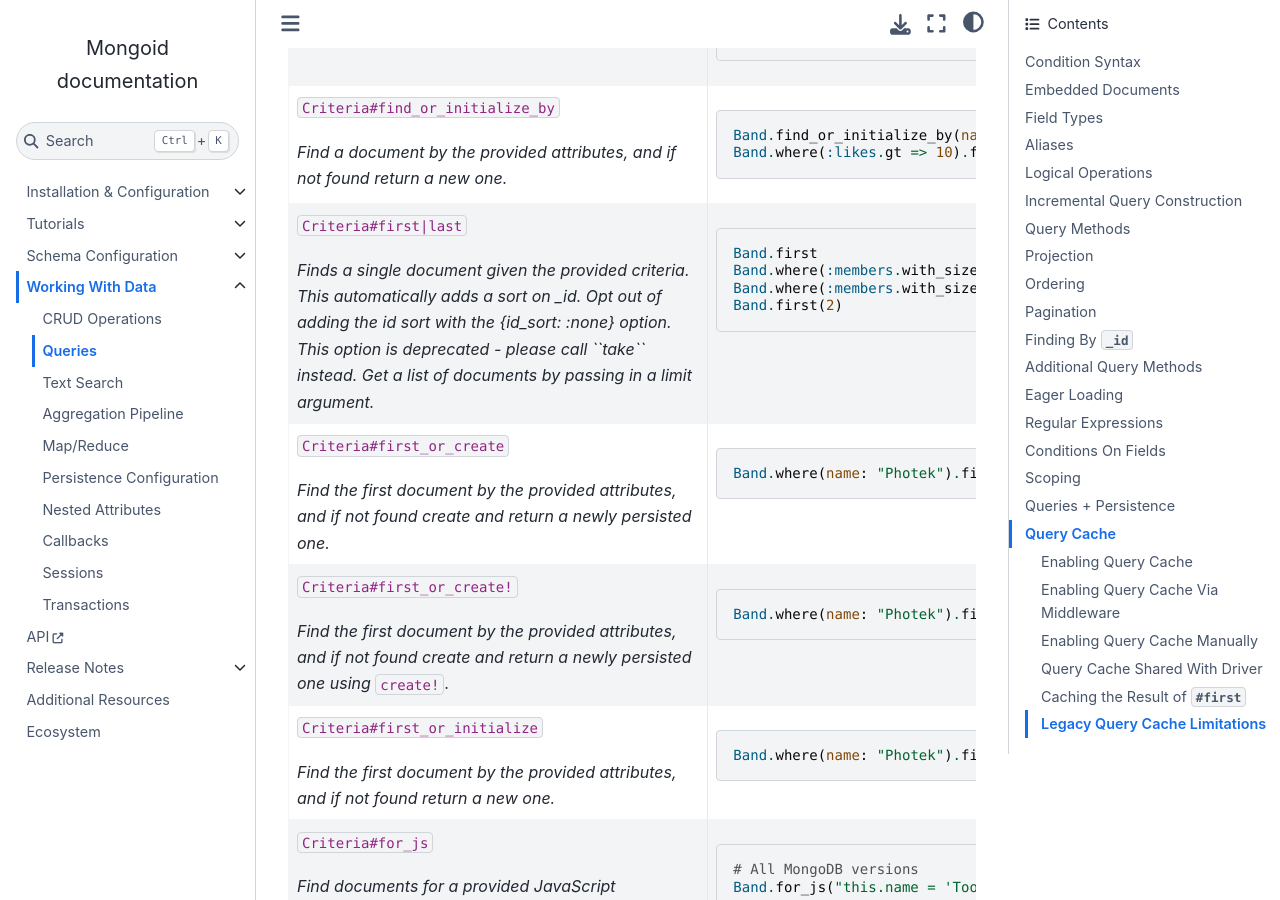
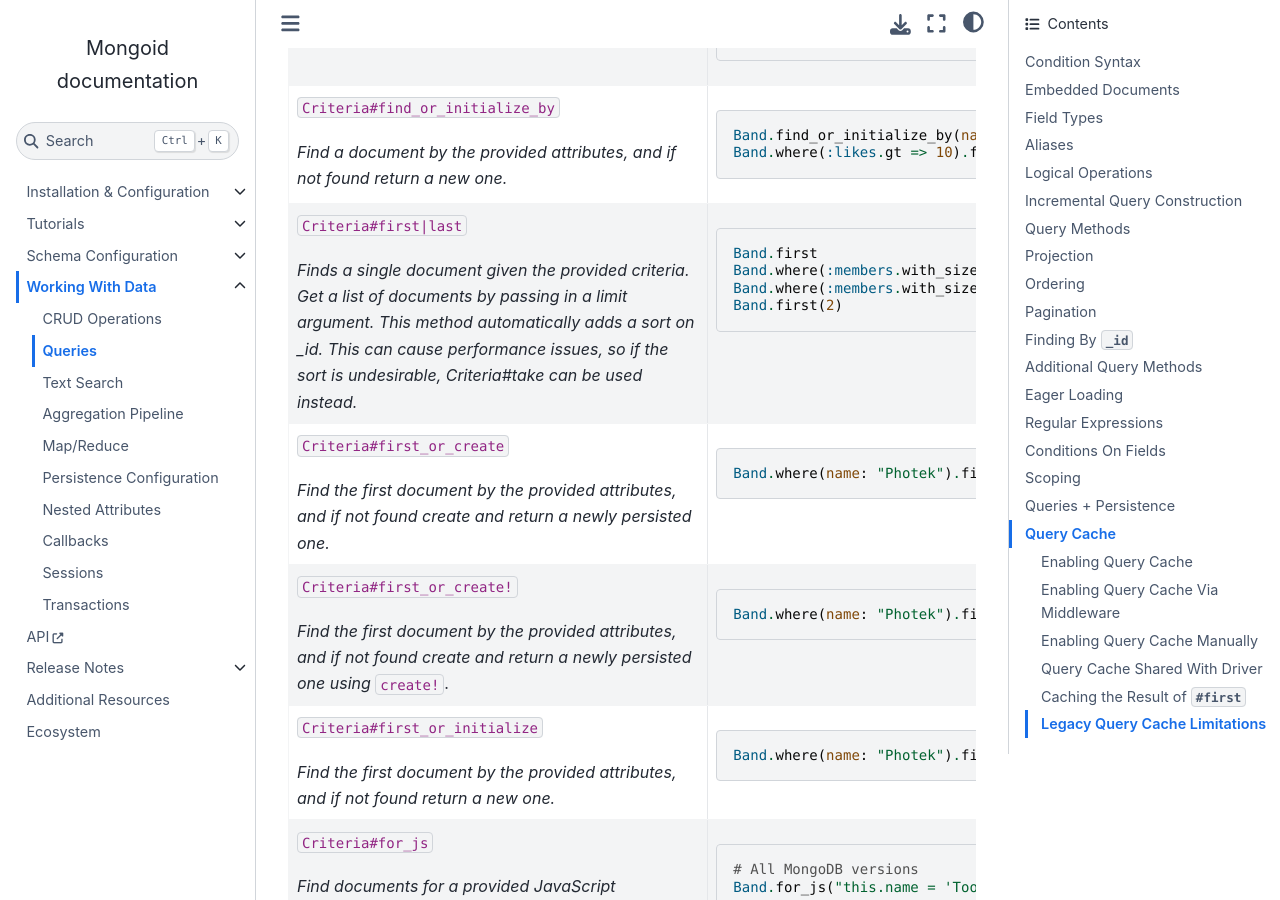
Before and after one commit to i80and/docs-mongoid, a Sphinx documentation site: the page built from docs/reference/queries.txt, in a window 1280 px wide and 900 px high, scrolled down 24613 px. Built offline with Sphinx 7.4.7 and the Sphinx Book theme 1.1.4, drawn with Linux system fonts in a browser that asks for light colours; cross-references to code outside the pages are shown as plain code.

Commit message:
MONGOID-4998 Drop support for the :id_sort option and only accept  positional argument (#5362)
* MONGOID-4998 only positional arguments

* MONGOID-4998 remove references to id_sort

* MONGOID-4998 remove last references to id_sort

* MONGOID-4998 fix rebase

* MONGOID-4998 fix first/last queries.txt

* MONGOID-4998 fix merge conflicts

* MONGOID-4998 fix tests, rebase, and release note

```diff
--- a/docs/reference/queries.txt
+++ b/docs/reference/queries.txt
@@ -1301,9 +1301,10 @@ Mongoid also has some helpful methods on criteria.
 
    * - ``Criteria#first|last``
 
-       *Finds a single document given the provided criteria. This automatically adds a sort on _id.
-       Opt out of adding the id sort with the {id_sort: :none} option. This option is deprecated -
-       please call ``take`` instead. Get a list of documents by passing in a limit argument.*
+       *Finds a single document given the provided criteria. Get a list of
+       documents by passing in a limit argument. This method automatically adds
+       a sort on _id. This can cause performance issues, so if the sort is
+       undesirable, Criteria#take can be used instead.*
 
      -
         .. code-block:: ruby
```
Also changed, not shown: docs/release-notes/mongoid-8.0.txt (+7 -0 lines).
